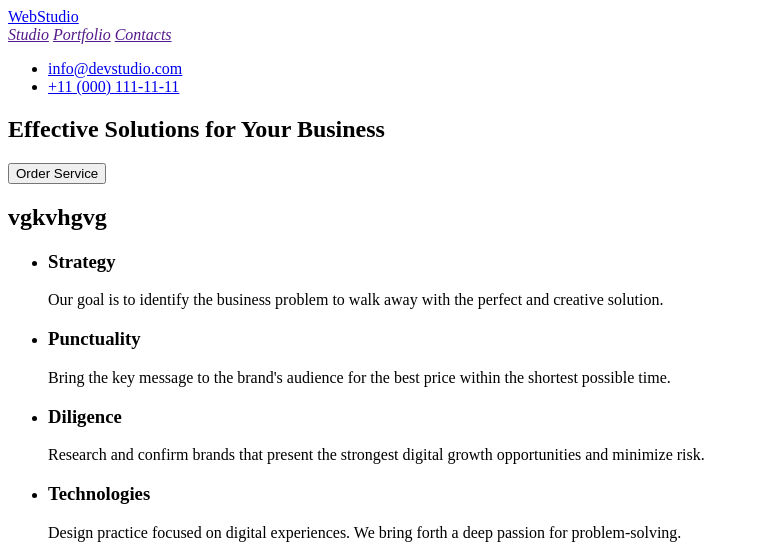
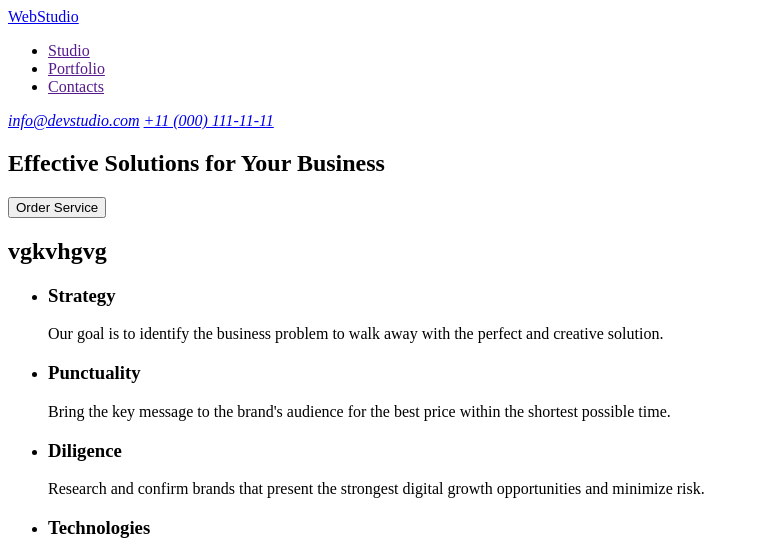
Before and after one commit to Volerian/goit-mark-up-hw-01, a plain HTML site: page index.html in a window 1280 px wide. Shown: the top 555 px of the page, without its empty margins (0-759 px from the left). Drawn offline with Linux system fonts and the light colour scheme.

Commit message:
update index.html file

```diff
--- a/index.html
+++ b/index.html
@@ -12,17 +12,17 @@
       <nav>
         <a href="./index.html">WebStudio</a>
 
-        <address>
-          <a href="">Studio</a>
-          <a href="">Portfolio</a>
-          <a href="">Contacts</a>
-        </address>
+        <ul>
+          <li><a href="">Studio</a></li>
+          <li><a href="">Portfolio</a></li>
+          <li><a href="">Contacts</a></li>
+        </ul>
       </nav>
 
-      <ul>
-        <li><a href="mailto:info@devstudio.com">info@devstudio.com</a></li>
-        <li><a href="tel:+110001111111">+11 (000) 111-11-11</a></li>
-      </ul>
+      <address>
+        <a href="mailto:info@devstudio.com">info@devstudio.com</a>
+        <a href="tel:+110001111111">+11 (000) 111-11-11</a>
+      </address>
     </header>
 
     <!-- main part -->
```
